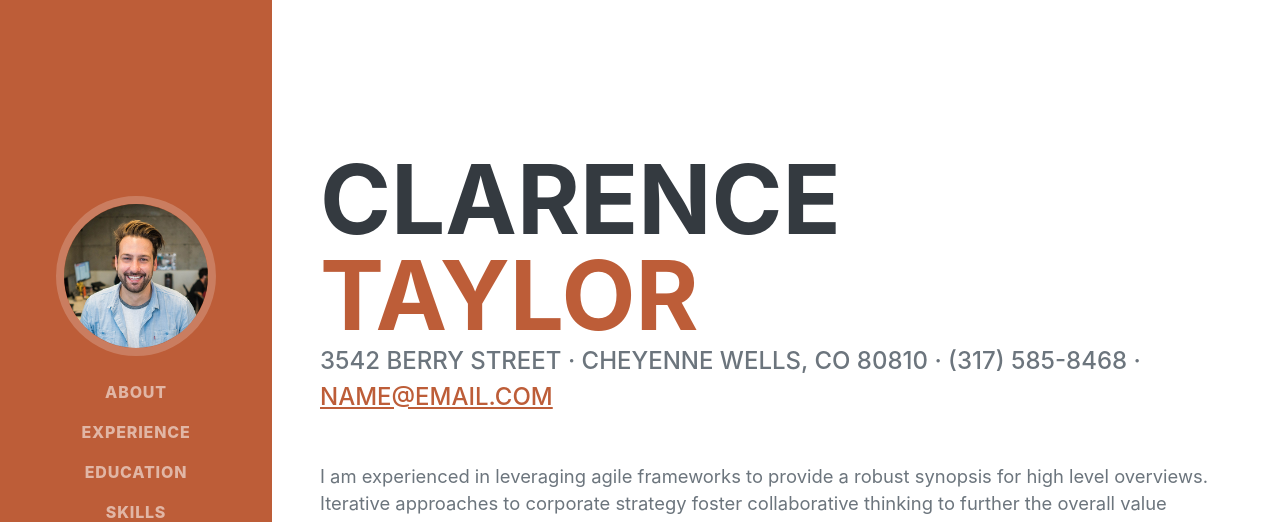
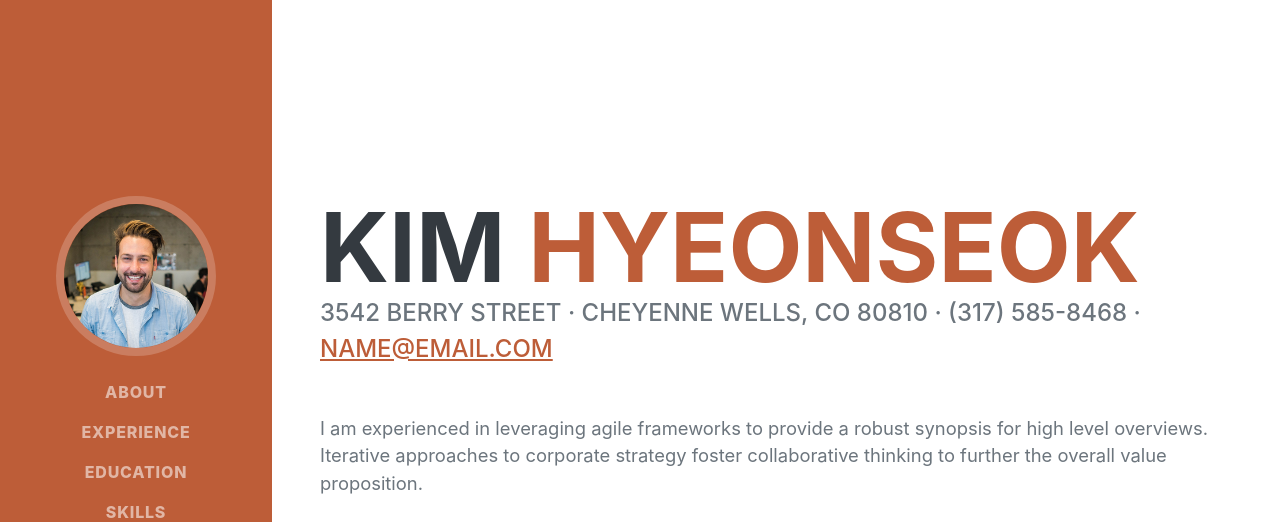
Before and after one commit to Hyeonssss/portfolio_test, a plain HTML site: page index.html in a window 1280 px wide. Shown: the top 522 px of the page. Drawn offline with nearby package versions, Linux system fonts and the light colour scheme; a web font is replaced by a local one.

Commit message:
이름 수정

```diff
--- a/index.html
+++ b/index.html
@@ -19,7 +19,7 @@
         <!-- Navigation-->
         <nav class="navbar navbar-expand-lg navbar-dark bg-primary fixed-top" id="sideNav">
             <a class="navbar-brand js-scroll-trigger" href="#page-top">
-                <span class="d-block d-lg-none">Clarence Taylor</span>
+                <span class="d-block d-lg-none">Hyeonseok</span>
                 <span class="d-none d-lg-block"><img class="img-fluid img-profile rounded-circle mx-auto mb-2" src="assets/img/profile.jpg" alt="..." /></span>
             </a>
             <button class="navbar-toggler" type="button" data-bs-toggle="collapse" data-bs-target="#navbarResponsive" aria-controls="navbarResponsive" aria-expanded="false" aria-label="Toggle navigation"><span class="navbar-toggler-icon"></span></button>
@@ -40,8 +40,8 @@
             <section class="resume-section" id="about">
                 <div class="resume-section-content">
                     <h1 class="mb-0">
-                        Clarence
-                        <span class="text-primary">Taylor</span>
+                        Kim
+                        <span class="text-primary">Hyeonseok</span>
                     </h1>
                     <div class="subheading mb-5">
                         3542 Berry Street · Cheyenne Wells, CO 80810 · (317) 585-8468 ·
```
